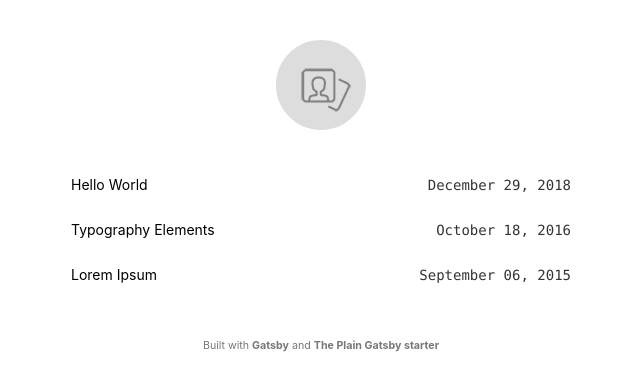
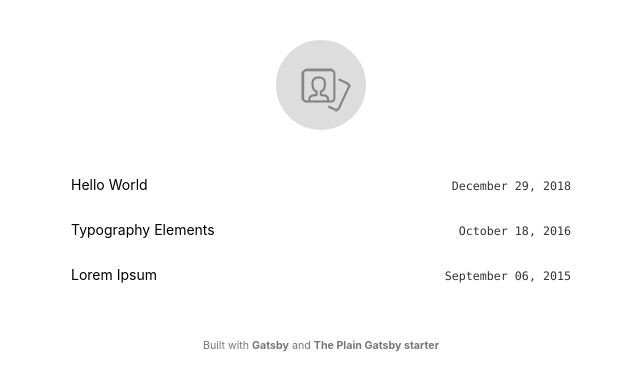
Before and after one commit to wangonya/the-plain-gatsby, a Gatsby site: page / in a window 1280 px wide. Shown: the whole page, without its empty margins (319-959 px from the left). Built offline with nearby package versions, Linux system fonts and the light colour scheme; Gatsby itself is replaced by a stand-in of ours.

Commit message:
make post dates small

```diff
--- a/src/pages/index.js
+++ b/src/pages/index.js
@@ -9,7 +9,9 @@ const IndexPage = ({ data }) => {
   const posts = data.allMarkdownRemark.edges
   const postsList = posts.map(post => (
     <li key={post.node.id}>
-      <div className="post-date code">{post.node.frontmatter.date}</div>
+      <div className="post-date code">
+        <small>{post.node.frontmatter.date}</small>
+      </div>
       <div className="title">
         <Link to={post.node.fields.slug}>{post.node.frontmatter.title}</Link>
       </div>
```
